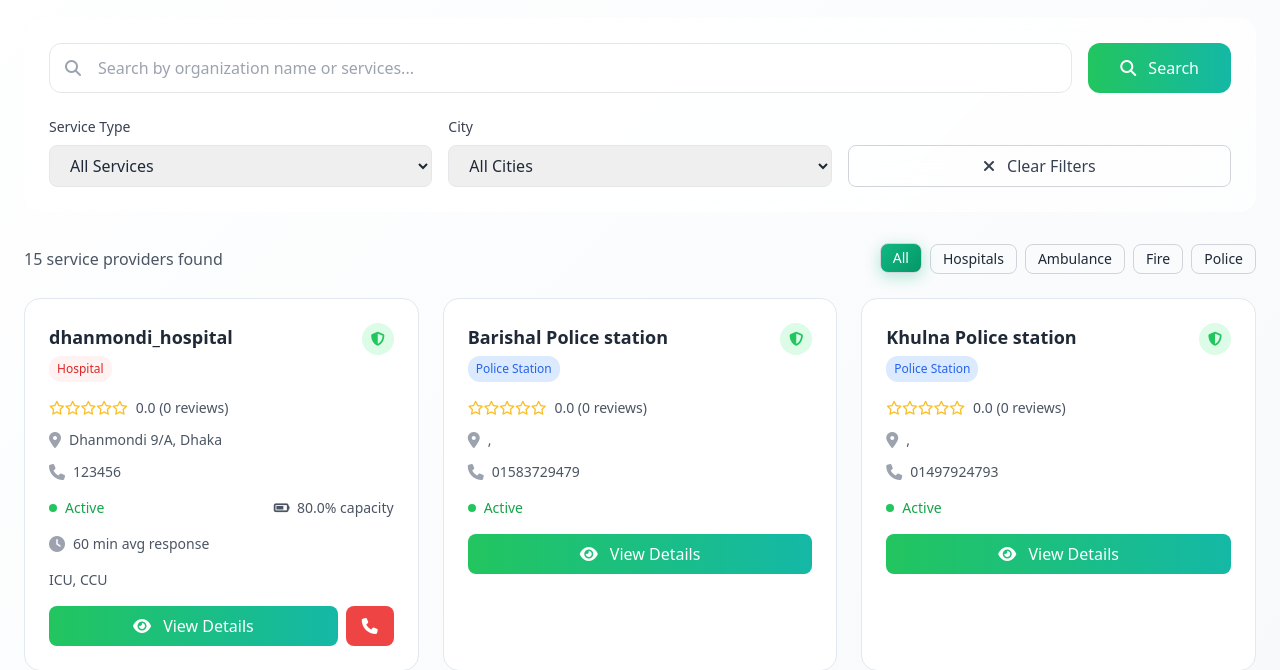
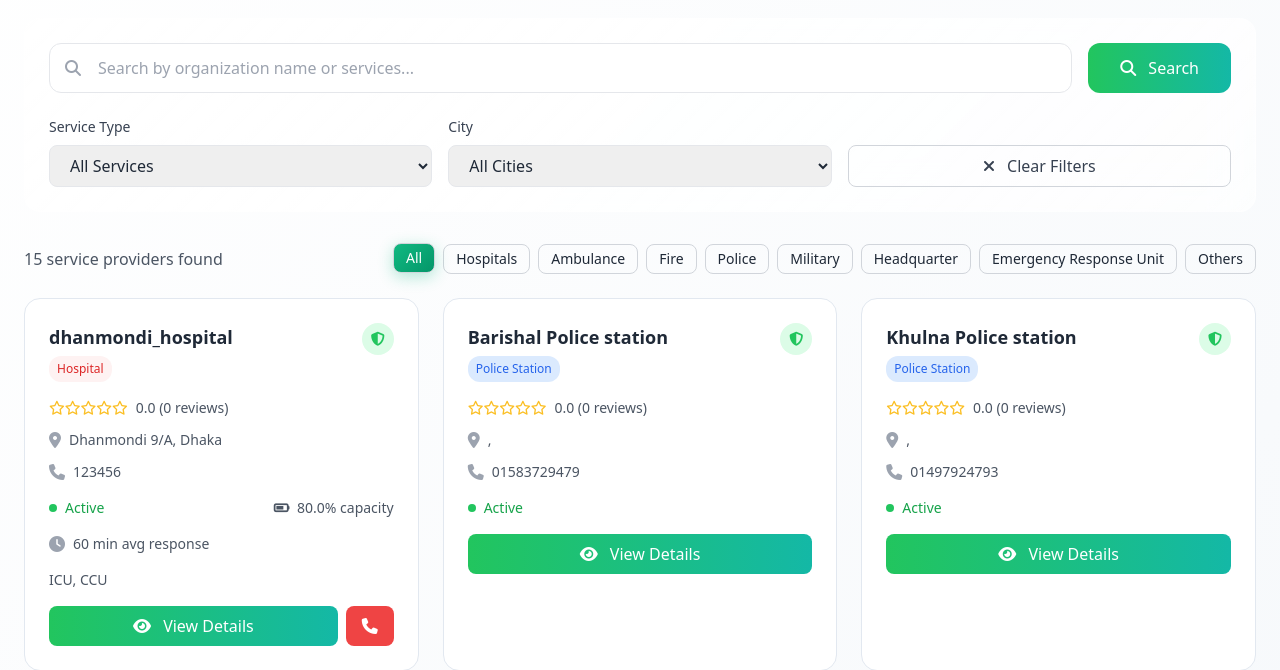
Before and after one commit to ibrahim-hasan5/ERAS, a Django app: page /accounts/directory/service-providers/ in a window 1280 px wide. Shown: the part 222-892 px from the top of the page. Run offline with Django 5.2, Linux system fonts and the light colour scheme; data comes from the database, SQL or seed files in the repository; both versions use the stored data as it was after the commit; some libraries are stand-ins or nearby versions.

Commit message:
service provider directory updated

```diff
--- a/eras/templates/accounts/service_provider_directory.html
+++ b/eras/templates/accounts/service_provider_directory.html
@@ -160,6 +160,11 @@
                 <button onclick="filterByType('ambulance')" class="filter-btn px-3 py-1 text-sm border border-gray-300 rounded-lg {% if service_type_filter == 'ambulance' %}active{% endif %}">Ambulance</button>
                 <button onclick="filterByType('fire_station')" class="filter-btn px-3 py-1 text-sm border border-gray-300 rounded-lg {% if service_type_filter == 'fire_station' %}active{% endif %}">Fire</button>
                 <button onclick="filterByType('police_station')" class="filter-btn px-3 py-1 text-sm border border-gray-300 rounded-lg {% if service_type_filter == 'police_station' %}active{% endif %}">Police</button>
+                <button onclick="filterByType('military_camp')" class="filter-btn px-3 py-1 text-sm border border-gray-300 rounded-lg {% if service_type_filter == 'military_camp' %}active{% endif %}">Military</button>
+                <button onclick="filterByType('forces_headquarter')" class="filter-btn px-3 py-1 text-sm border border-gray-300 rounded-lg {% if service_type_filter == 'forces_headquarter' %}active{% endif %}">Headquarter</button>
+                <button onclick="filterByType('emergency_response_unit')" class="filter-btn px-3 py-1 text-sm border border-gray-300 rounded-lg {% if service_type_filter == 'emergency_response_unit' %}active{% endif %}">Emergency Response Unit</button>
+                <button onclick="filterByType('others')" class="filter-btn px-3 py-1 text-sm border border-gray-300 rounded-lg {% if service_type_filter == 'others' %}active{% endif %}">Others</button>
+
             </div>
         </div>
 
```
Also changed, not shown: eras/db.sqlite3.
